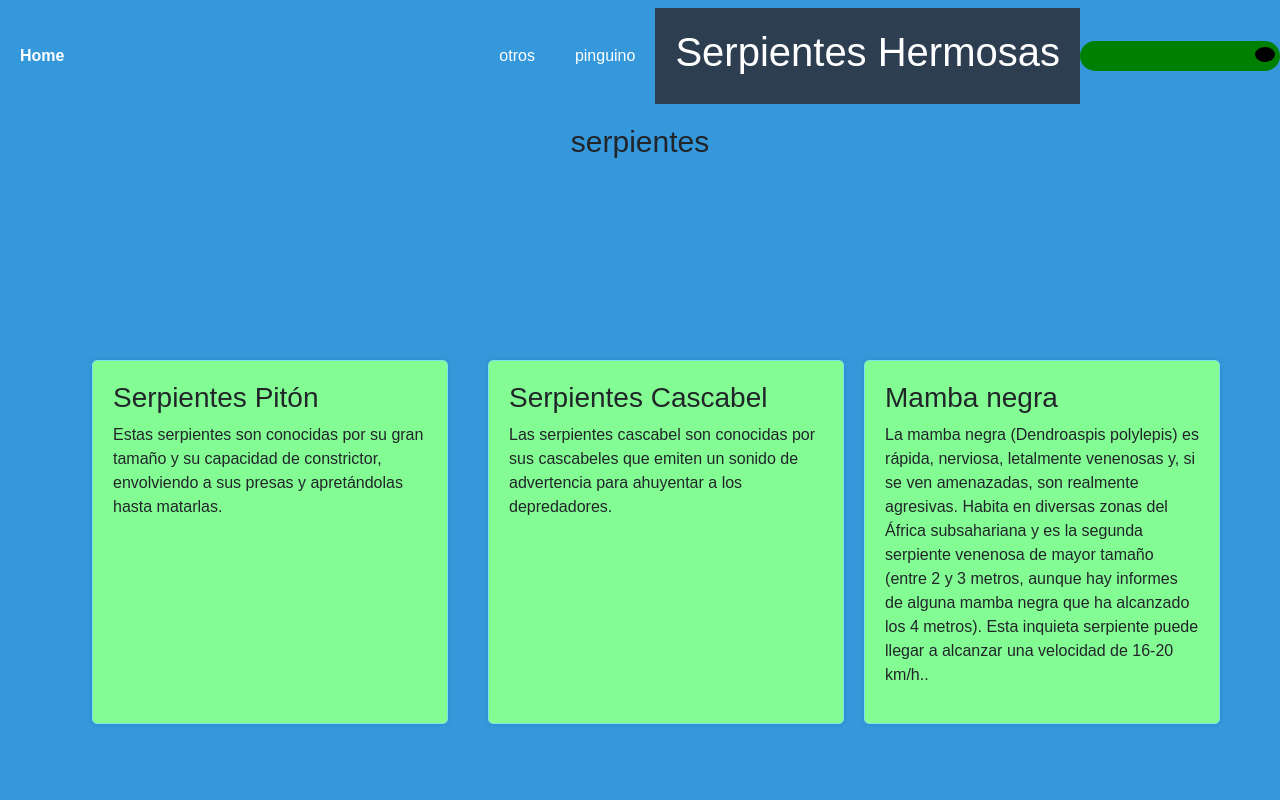
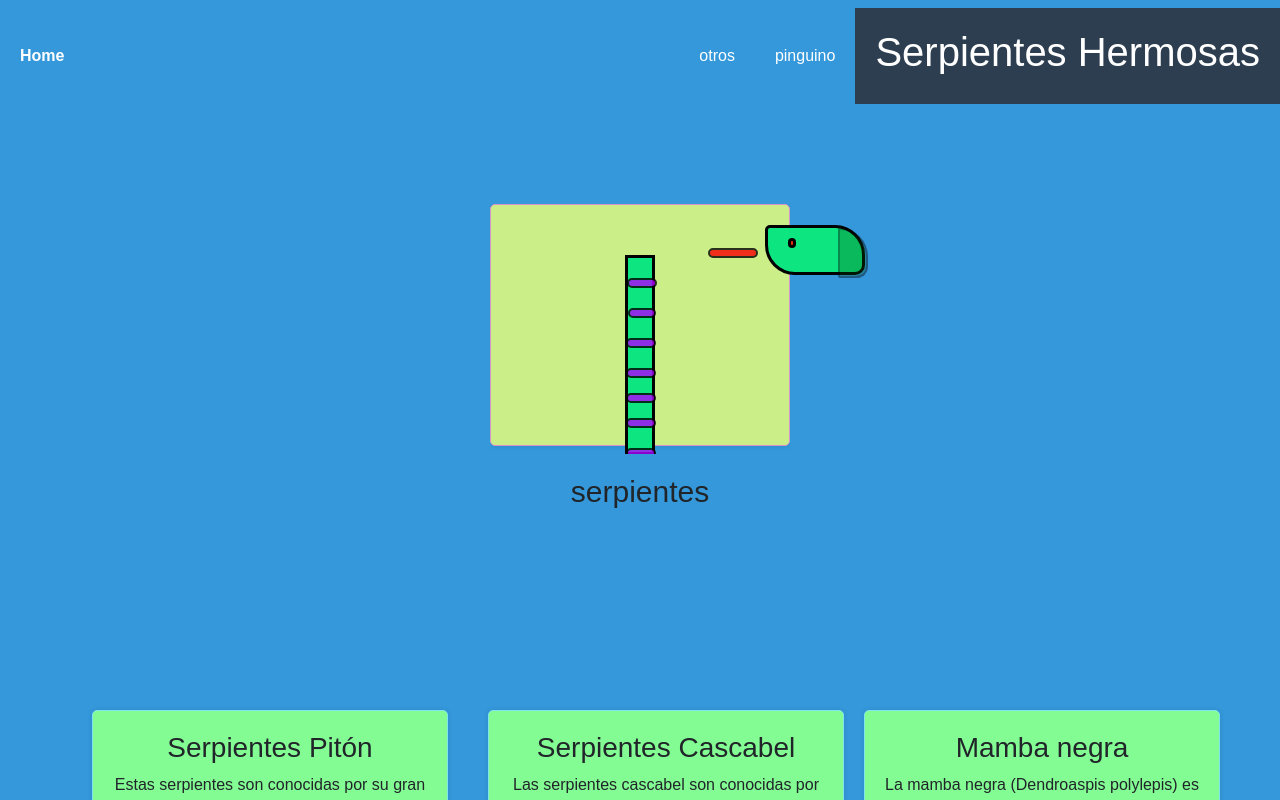
Before and after one commit to byr0n10/serpientes-, a plain HTML site: page otros.html in a window 1280 px wide. Drawn offline with nearby package versions, Linux system fonts and the light colour scheme.

Commit message:
Update otros.html

```diff
--- a/otros.html
+++ b/otros.html
@@ -37,20 +37,28 @@
 		<h1>Serpientes Hermosas</h1>
 	</header>
 
-	<br>
-	<link rel='stylesheet' href='serppp.css'>
+	<link rel='stylesheet' href='coooopa.css'>
+	<center>
+		<div class="contenedor">
+			<div class="serpiente">
+			  <span class="head">
+				<span class="ear"></span>
+				<span class="boca"></span>
+				<span class="oval"></span>
+			  </span>
+			  <span class="cuerpo">
 
-				<br>
-	<link rel='stylesheet' href='serppp.css'>
-		<center>
-	     <div class="serp">
-		    <div class="cuerpo"></div>
-		    <div class="eye"></div>
-
-	     </div>
-		</center>
-				</br>
-				</br>
+				<span class="lugar uno"></span>
+				<span class="lugar dos"></span>
+				<span class="lugar tres"></span>
+				<span class="lugar cuatro"></span>
+				<span class="lugar cinco"></span>
+				<span class="lugar seis"></span>
+				<span class="lugar siete"></span>
+				<span class="lugar ocho"></span>
+			  </span>
+			</div>
+		  </div>
 
 	<main>
 		<section class="tipos-serpientes">
```
